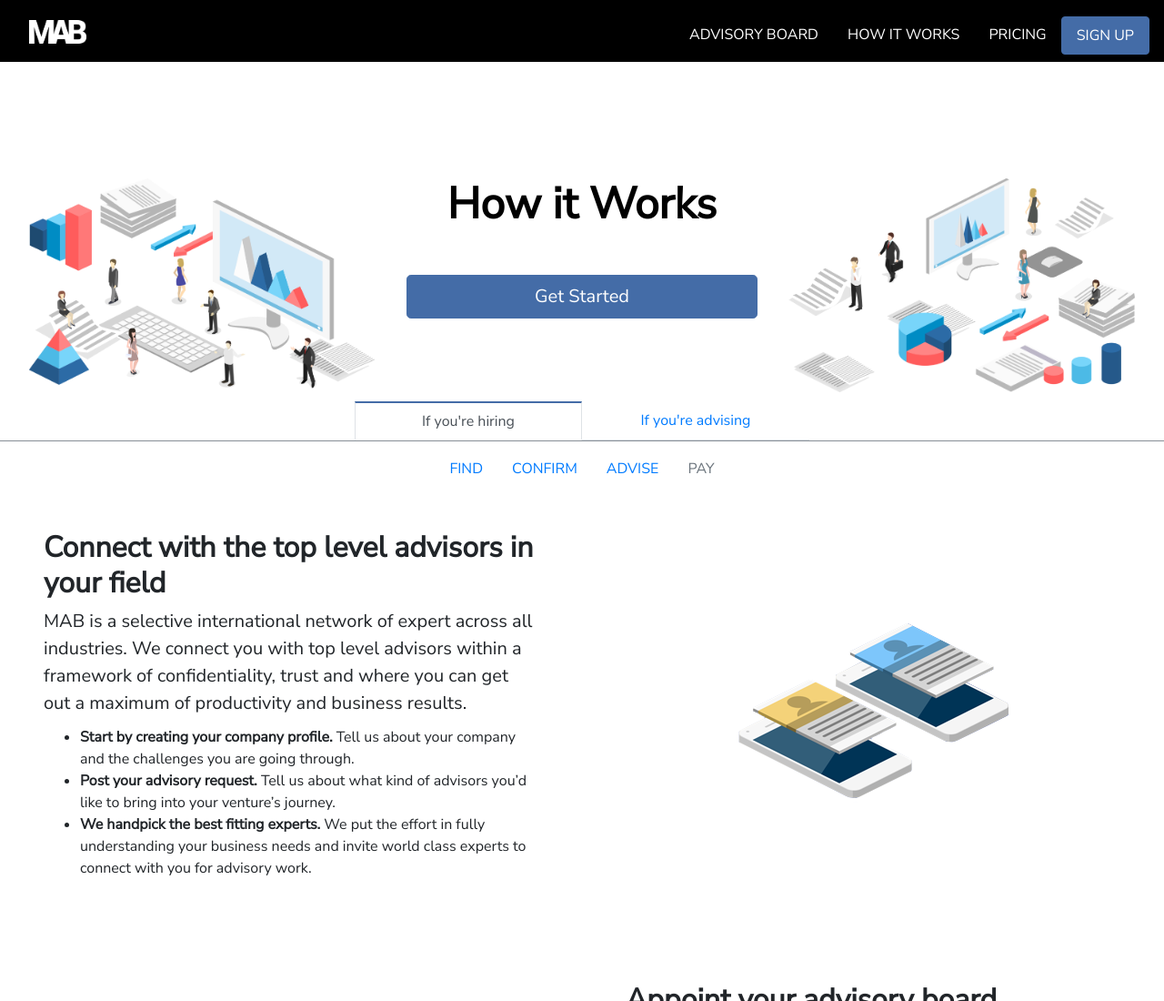
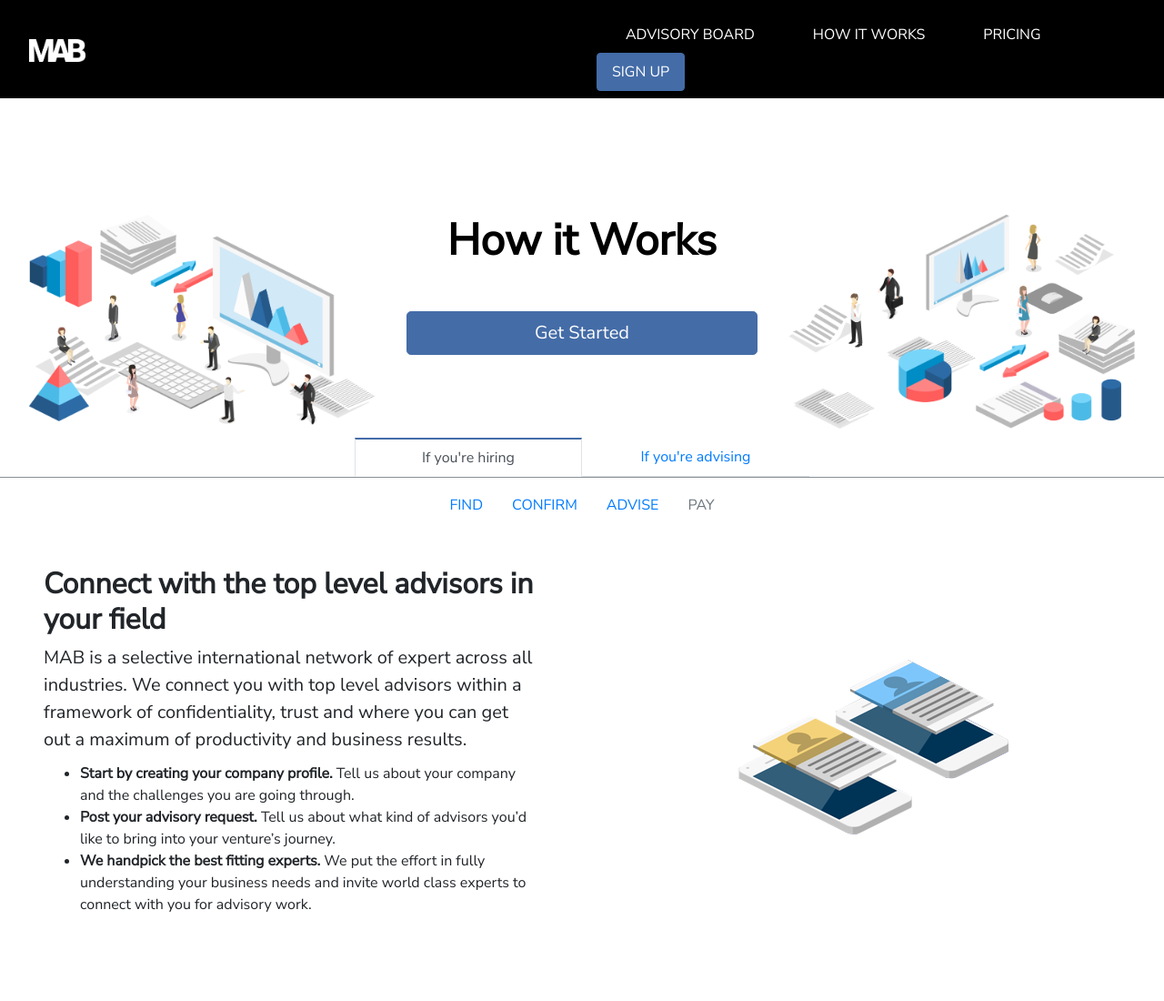
Before and after one commit to Bid4Group/mab-landingpage, a website: page index.html in a window 1280 px wide. Shown: the top 1100 px of the page at 91% size. Drawn offline with Linux system fonts and the light colour scheme.

Commit message:
Added paddings to navigation links.

```diff
--- a/scss/_navigation.scss
+++ b/scss/_navigation.scss
@@ -9,6 +9,7 @@
 
 .mab-navbar-link {
     color: $white;
+    padding: 0.5rem 2rem;
 }
 
 .nav-tabs .nav-item {
```
Also changed, not shown: css/landing-page.css, css/landing-page.min.css.
